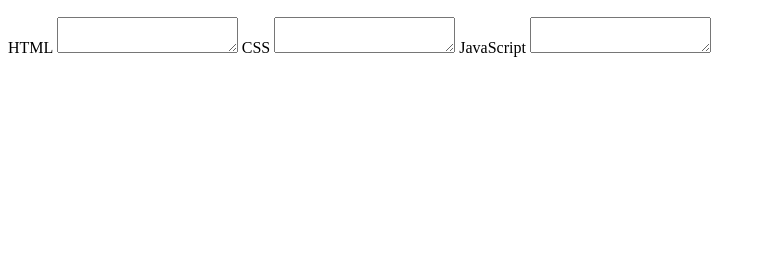
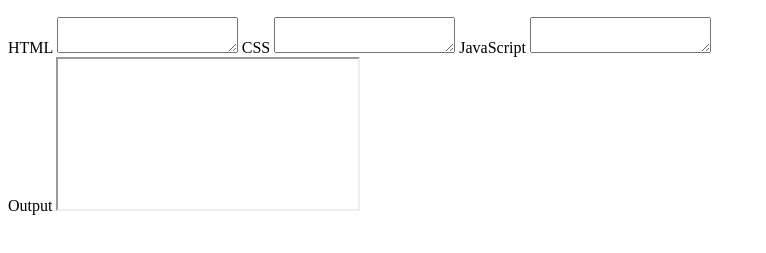
Before and after one commit to mburu-dennis/code-editor, a plain HTML site: page index.html in a window 1280 px wide. Shown: the part 51-304 px from the top of the page, without its empty margins (0-766 px from the left). Drawn offline with Linux system fonts and the light colour scheme.

Commit message:
initial labels

```diff
--- a/index.html
+++ b/index.html
@@ -22,7 +22,10 @@
                 <textarea id="js-code"></textarea>
             </div>
 
-            <div class="right"></div>
+            <div class="right">
+                <label>Output</label>
+                <iframe id="output"></iframe>
+            </div>
         </div>
     </section>
 
```
